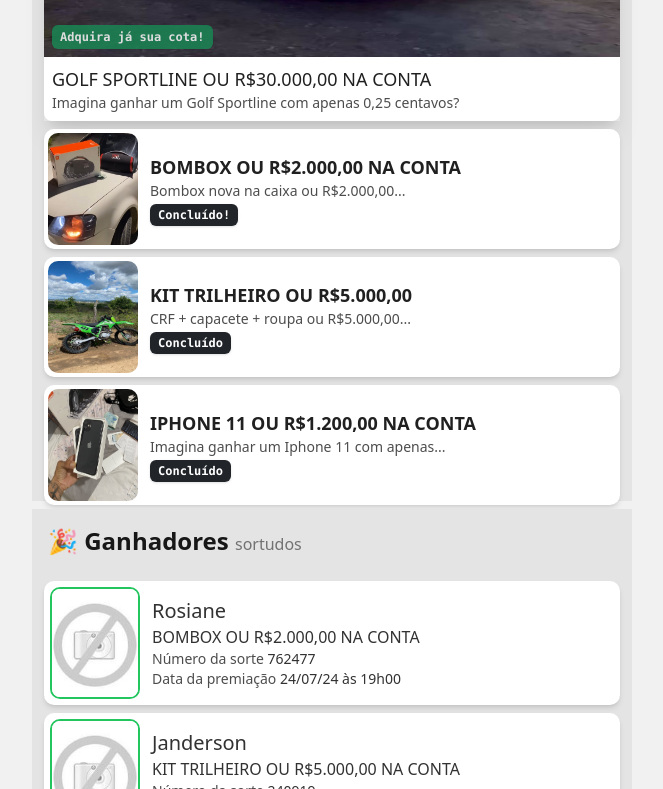
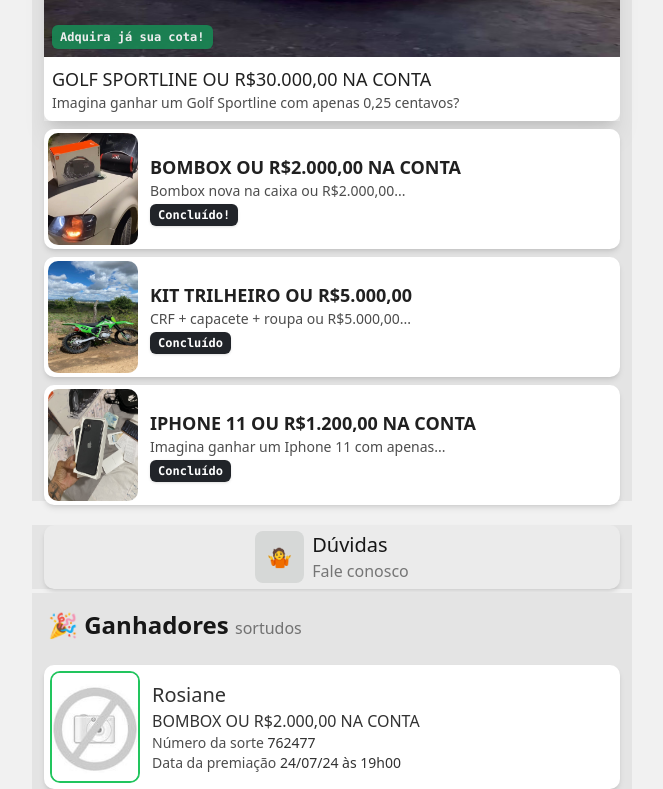
Before and after one commit to JohnnyNWT/leo-premios, a Next.js app: page / in a window 1280 px wide. Shown: the part 379-1168 px from the top of the page, without its empty margins (308-971 px from the left). Built offline with nearby package versions, Linux system fonts and the light colour scheme.

Commit message:
FEAT: add duvidas

```diff
--- a/src/app/page.js
+++ b/src/app/page.js
@@ -7,7 +7,7 @@
   return (
     <div className="h-screen flex items-center flex-col">
       <div className="bg-[#1d1d1d] w-full h-[70px] fixed z-[2] content-center">
-        <div className="w-[550px] flex items-center justify-between max-sm:w-full" style={{margin: "0 auto"}}>
+        <div className="w-[550px] flex items-center justify-between max-sm:w-full" style={{ margin: "0 auto" }}>
           <div className="cursor-pointer max-sm:ml-2 max-sm:mt-2">
             <svg xmlns="http://www.w3.org/2000/svg" width="40" height="40" fill="currentColor" className="bi bi-filter-left text-white" viewBox="0 0 16 16">
               <path d="M2 10.5a.5.5 0 0 1 .5-.5h3a.5.5 0 0 1 0 1h-3a.5.5 0 0 1-.5-.5m0-3a.5.5 0 0 1 .5-.5h7a.5.5 0 0 1 0 1h-7a.5.5 0 0 1-.5-.5m0-3a.5.5 0 0 1 .5-.5h11a.5.5 0 0 1 0 1h-11a.5.5 0 0 1-.5-.5" />
@@ -87,6 +87,19 @@
           </Link>
         </div>
 
+        <Link href="/contato">
+        <div className="bg-[#E4E4E4]">
+          <div id="duvidas" className="bg-[#ebebeb] mt-[16px] mx-3 p-[6px] rounded-[10px] shadow-md cursor-pointer flex items-center justify-center gap-2">
+            <span className="p-3 bg-[#d6d8d7] rounded-lg text-xl">🤷</span>
+            <div>
+              <h3 className="font-sans text-xl text-[#000000E6]">Dúvidas</h3>
+              <p className="text-base text-[#00000080] font-normal">Fale conosco</p>
+            </div>
+          </div>
+
+        </div>
+        </Link>
+
         <div className="bg-[#E4E4E4] flex flex-col gap-2" id="ganhadores-sortudos">
           <h1 className="font-sans text-2xl p-4 font-semibold text-[#000000E6]">🎉 Ganhadores <span className="text-base text-[#00000080] font-normal">sortudos</span></h1>
 
```
Lines whose indentation alone changed are shown as unchanged.
